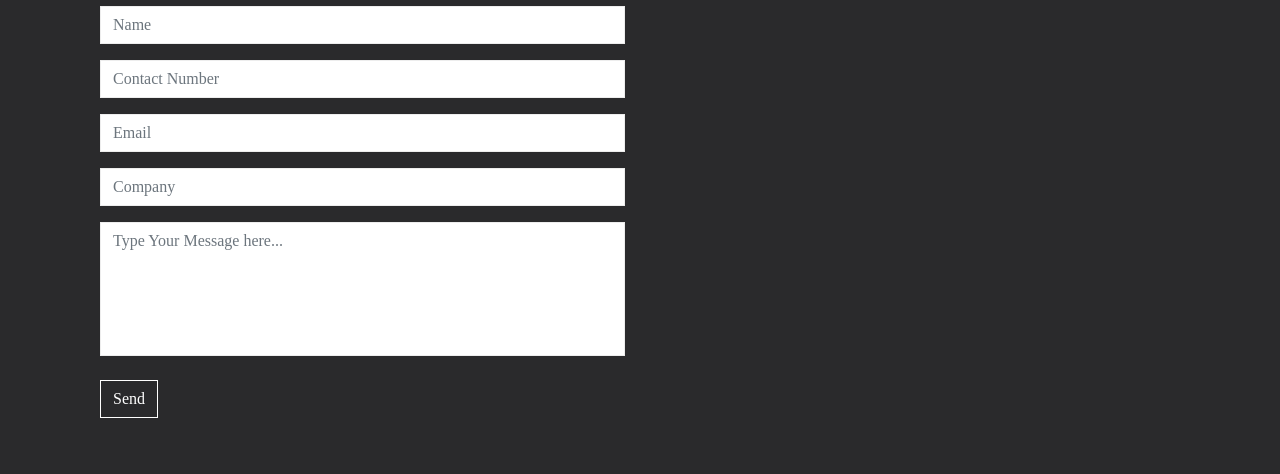
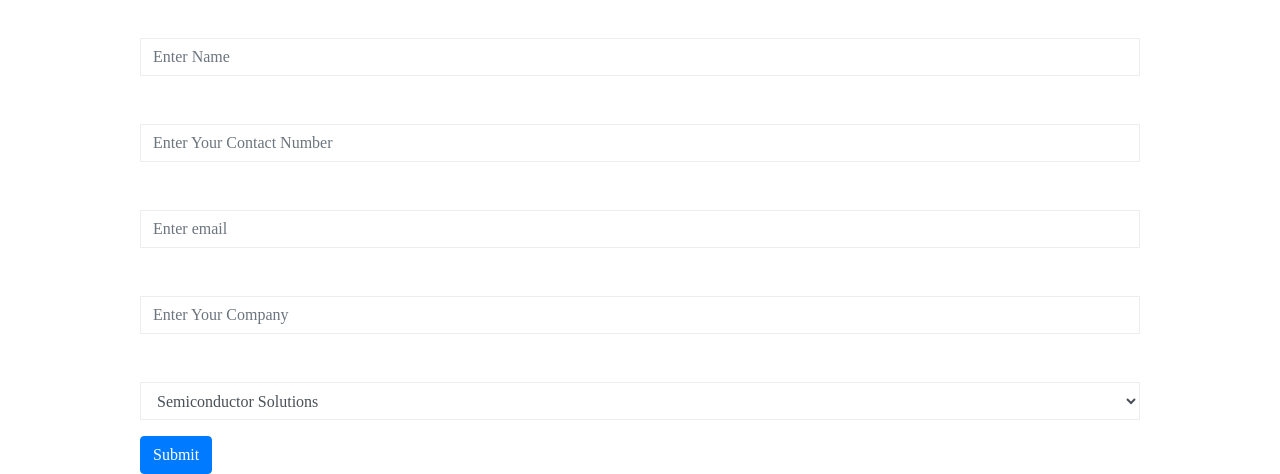
Before and after one commit to ghostjson/Revamped-GBS, a PHP site: page /contact.html in a window 1280 px wide. Shown: the part 761-1235 px from the top of the page. Before the commit the page ends 1179 px from the top, so only its background shows below. Run offline with PHP 8.4, Linux system fonts and the light colour scheme; some web fonts are replaced.

Commit message:
revision changes

```diff
--- a/assets/css/common.css
+++ b/assets/css/common.css
@@ -74,6 +74,10 @@
   margin-bottom: 0px;
 }
 
+nav ul li img{
+  width: 175px;
+}
+
 nav ul li:not(:first-child) {
   border-bottom: 1px solid white;
   height: 30px;
--- a/assets/css/contact.css
+++ b/assets/css/contact.css
@@ -1,3 +1,7 @@
+body{
+  background-color: white;
+}
+
 .contact-banner {
   align-items: flex-start !important;
 }
@@ -59,93 +63,7 @@
   margin-top: 50px;
 }
 
-@import "//netdna.bootstrapcdn.com/font-awesome/4.0.3/css/font-awesome.min.css";
-@import "http://fonts.googleapis.com/css?family=Roboto:400,500";
-
-.box > .icon {
-  text-align: center;
-  position: relative;
+form{
+  width: 80%;
+  margin: 0 auto;
 }
-.box > .icon > .image {
-  position: relative;
-  z-index: 2;
-  margin: auto;
-  width: 88px;
-  height: 88px;
-  border: 8px solid white;
-  line-height: 88px;
-  border-radius: 50%;
-  background: #00bfff;
-  vertical-align: middle;
-}
-.box > .icon:hover > .image {
-  background: #333;
-}
-.box > .icon > .image > i {
-  font-size: 36px !important;
-  color: #fff !important;
-}
-.box > .icon:hover > .image > i {
-  color: white !important;
-}
-.box > .icon > .info {
-  margin-top: -24px;
-  background: rgba(0, 0, 0, 0.04);
-  border: 1px solid #e0e0e0;
-  padding: 15px 0 10px 0;
-  min-height: 163px;
-}
-.box > .icon:hover > .info {
-  background: rgba(0, 0, 0, 0.04);
-  border-color: #e0e0e0;
-  color: white;
-}
-.box > .icon > .info > h3.title {
-  font-family: "Robot", sans-serif !important;
-  font-size: 16px;
-  color: #222;
-  font-weight: 700;
-}
-.box > .icon > .info > p {
-  font-family: "Robot", sans-serif !important;
-  font-size: 13px;
-  color: #666;
-  line-height: 1.5em;
-  margin: 20px;
-}
-.box > .icon:hover > .info > h3.title,
-.box > .icon:hover > .info > p,
-.box > .icon:hover > .info > .more > a {
-  color: #222;
-}
-.box > .icon > .info > .more a {
-  font-family: "Robot", sans-serif !important;
-  font-size: 12px;
-  color: #222;
-  line-height: 12px;
-  text-transform: uppercase;
-  text-decoration: none;
-}
-.box > .icon:hover > .info > .more > a {
-  color: #fff;
-  padding: 6px 8px;
-  background-color: #63b76c;
-}
-.box .space {
-  height: 30px;
-}
-
-@media only screen and (max-width: 768px) {
-  .contact-form {
-    margin-top: 25px;
-  }
-
-  .btn-send {
-    width: 100%;
-    padding: 10px;
-  }
-
-  .second-portion {
-    margin-top: 25px;
-  }
-}
--- a/contact.html
+++ b/contact.html
@@ -54,88 +54,56 @@
             <h2>CONTACT GBS</h2>
           </div>
         </div>
-              <div class="row lower-about-banner">
-                <div class="col">
-                        <div class="container animated fadeIn">
+
         <div class="row">
-                                  <div class="col-sm-12" id="parent">
-                                    <div class="col-sm-6">
+          <div class="col pl-0 pr-0">
             <iframe
             width="100%"
             height="320px;"
             frameborder="0"
             style="border:0"
             src="https://www.google.com/maps/embed/v1/place?q=place_id:ChIJaY32Qm3KWTkRuOnKfoIVZws&key=AIzaSyAf64FepFyUGZd3WFWhZzisswVx2K37RFY"
-                                        allowfullscreen
-                                      ></iframe>
+            allowfullscreen></iframe>
           </div>
+        </div>
+        <div class="row">
 
-                                    <div class="col-sm-6">
-                                      <form action="form.php" class="contact-form" method="post">
+          <div class="col">
+            <form>
               <div class="form-group">
-                                          <input
-                                            type="text"
-                                            class="form-control"
-                                            id="name"
-                                            name="name"
-                                            placeholder="Name"
-                                            required
-                                          />
+                <label for="name">Name</label>
+                <input type="text" class="form-control" id="name" aria-describedby="name" placeholder="Enter Name">
               </div>
               <div class="form-group">
-                                          <input
-                                            type="tel"
-                                            class="form-control"
-                                            id="contact"
-                                            name="contact"
-                                            placeholder="Contact Number"
-                                            required
-                                          />
-                                        </div>
-
-                                        <div class="form-group form_left">
-                                          <input
-                                            type="email"
-                                            class="form-control"
-                                            id="email"
-                                            name="email"
-                                            placeholder="Email"
-                                            required
-                                          />
-                                        </div>
-
-                                        <div class="form-group form_left">
-                                          <input
-                                            type="text"
-                                            class="form-control"
-                                            id="company"
-                                            name="company"
-                                            placeholder="Company"
-                                            required
-                                          />
+                <label for="contact">Contact Number</label>
+                <input type="text" class="form-control" id="contact" aria-describedby="contact" placeholder="Enter Your Contact Number">
               </div>
               <div class="form-group">
-                                          <textarea
-                                            class="form-control textarea-contact"
-                                            rows="5"
-                                            id="comment"
-                                            name="FB"
-                                            placeholder="Type Your Message here..."
-                                            required=""
-                                          ></textarea>
-                                          <br />
-                                          <button class="btn btn-default btn-send"> Send
-                                          </button>
+                <label for="email">Email address</label>
+                <input type="email" class="form-control" id="email" aria-describedby="email" placeholder="Enter email">
               </div>
+              <div class="form-group">
+                <label for="company">Company</label>
+                <input type="text" class="form-control" id="company" aria-describedby="company" placeholder="Enter Your Company">
+              </div>
+              <div class="form-group">
+                <label for="service">Topic/Service of Interest</label>
+                <select class="form-control" id="service">
+                  <option>Semiconductor Solutions</option>
+                  <option>Transport Solutions</option>
+                  <option>Other</option>
+                </select>
+              </div>
+              <button type="submit" class="btn btn-primary">Submit</button>
             </form>
           </div>
         </div>
       </div>
-                              </div>
-              </div>
-            </div>
+
     </section>
 
 
+    <!-- Common js -->
+    <script src="./assets/js/common.js"></script>
   </body>
 </html>
```
Also changed, not shown: assets/css/index.css (+24 -2 lines), index.html (+33 -18 lines), assets/icons/times-solid.svg, assets/images/contact.jpeg, assets/images/contact_old.jpeg (added), assets/images/logo.jpg, assets/images/logo2.jpg (added). Lines whose indentation alone changed are shown as unchanged.
